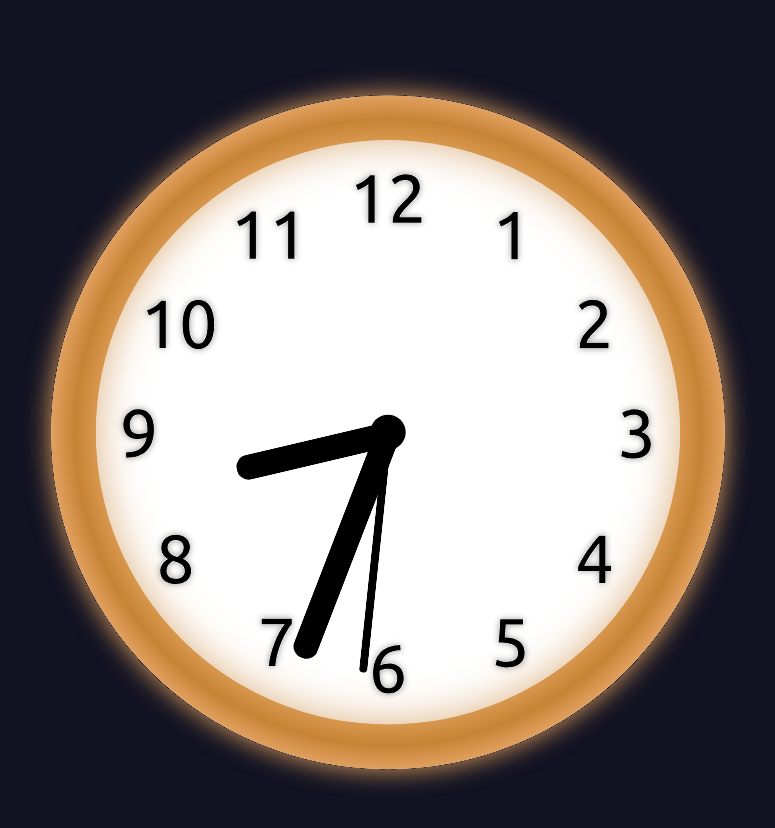
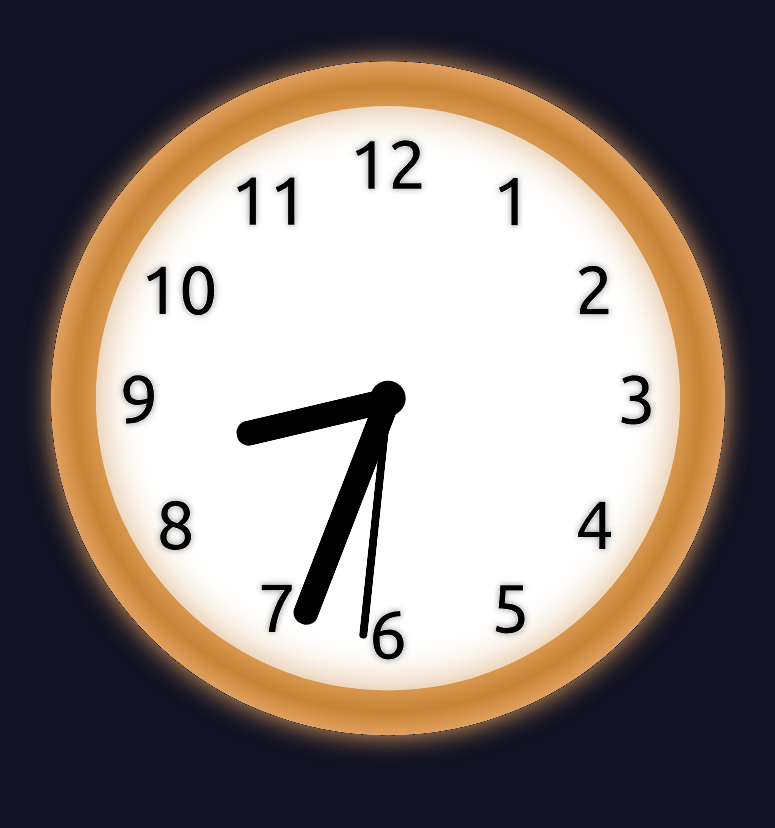
Before and after one commit to driplase/clock, a plain HTML site: page analog.html in a window 1280 px wide. Shown: the whole page, without its empty margins (252-1027 px from the left). After the commit the page ends 800 px from the top, so only its background shows below. Drawn offline with Linux system fonts and the light colour scheme.

Commit message:
center fix

```diff
--- a/analog.html
+++ b/analog.html
@@ -15,7 +15,7 @@
     >
     <meta
       property="og:description"
-      content="A simple alanog clock."
+      content="A simple analog clock."
     >
   </head>
   <body>
--- a/scripts/analog.js
+++ b/scripts/analog.js
@@ -30,7 +30,7 @@ setInterval(() => {
 
 function rsz() {
   const mins = Math.min(window.innerWidth, window.innerHeight)
-  document.querySelector('.content').style.transform = `scale(${mins / 950})`;
+  document.querySelector('.content').style.transform = ` translateY(-50%) scale(${mins / 950})`;
 }
 
 window.addEventListener('resize', rsz)
--- a/styles/analog.css
+++ b/styles/analog.css
@@ -8,11 +8,13 @@ body {
   align-items: center;
   justify-content: center;
   color: white;
-  overflow: auto;
+  overflow: hidden;
   transition: transform .32s cubic-bezier(0.16, 1, 0.3, 1);
 }
 .content {
-  position: relative;
+  position: absolute;
+  top: 50%;
+  transform: translateY(-50%);
   align-items: center;
   justify-content: center;
 }
```
